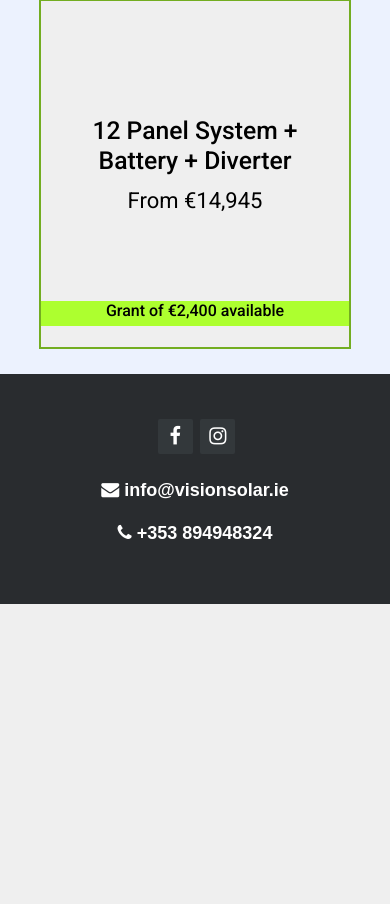
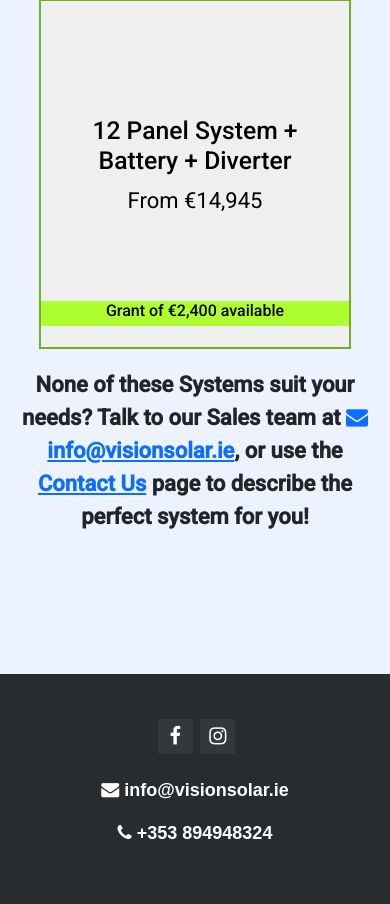
Before and after one commit to lksolar/lksolar.github.io, a PHP site: page /pages/results.php in a window 390 px wide. Shown: the part 1152-2056 px from the top of the page. Before the commit the page ends 1756 px from the top, so only its background shows below. Run offline with PHP 8.4, Linux system fonts and the light colour scheme; some libraries are stand-ins or nearby versions.

Commit message:
Add custom option links and update text box on contact us

```diff
--- a/css/estimate_1.css
+++ b/css/estimate_1.css
@@ -101,4 +101,5 @@
     width: 206%;
     position: relative;
     float: right;
+    margin-top: 20px;
 }
--- a/css/results.css
+++ b/css/results.css
@@ -39,12 +39,22 @@
     margin-left: 50px;
   }
 
+  .custom-option {
+    top: 800px;
+    position: absolute;
+  }
+
   @media screen and (max-width: 600px) {
     .spacing{
-      height: 900px;
+      height: 1200px;
     }
 
     .banner {
       display: block;
     }
+
+    .custom-option {
+      top: 1500px;
+      margin: 5%;
+    }
   }
--- a/pages/results.php
+++ b/pages/results.php
@@ -68,6 +68,10 @@
                 </div>
               </button>
             </div>
+            <br />
+            <div class="custom-option">
+              <p>None of these Systems suit your needs? Talk to our Sales team at <a class="link-1" href="mailto:info@visionsolar.ie"><i class="fa fa-envelope"></i>  info@visionsolar.ie</a>, or use the <a href="../../pages/contact_us.php">Contact Us</a> page to describe the perfect system for you!</p>
+            </div>
           </div>
       </form>
     </div>
```
